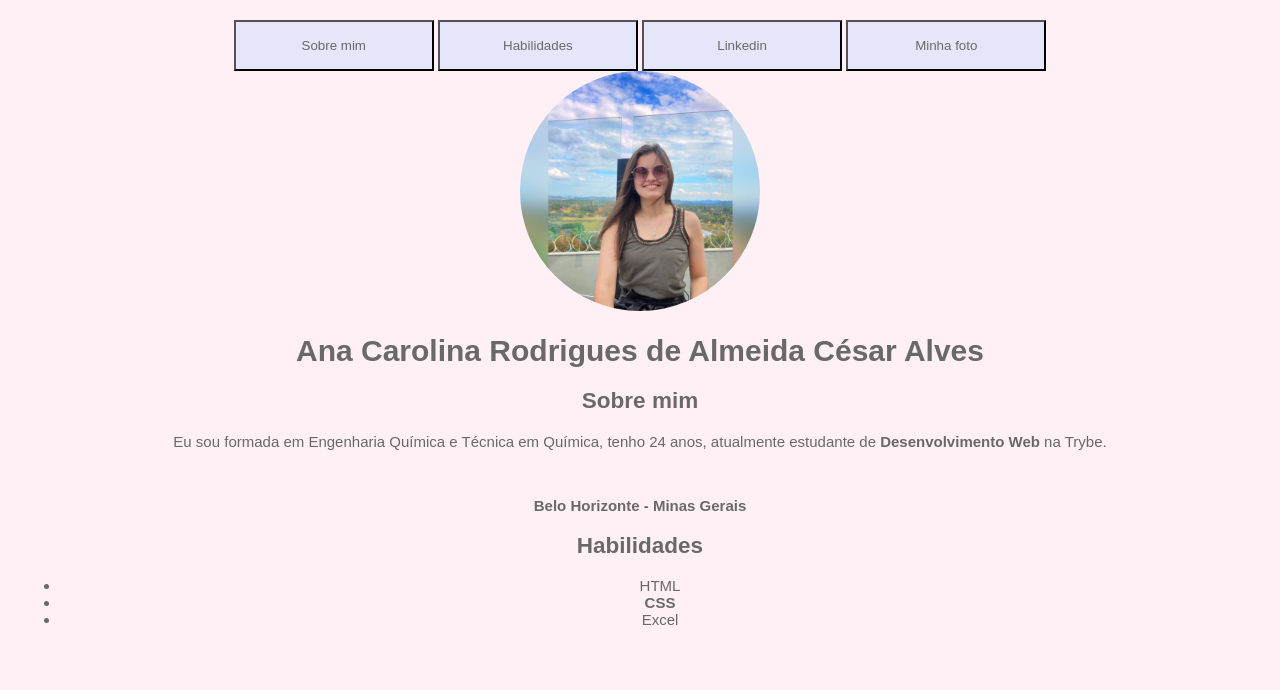
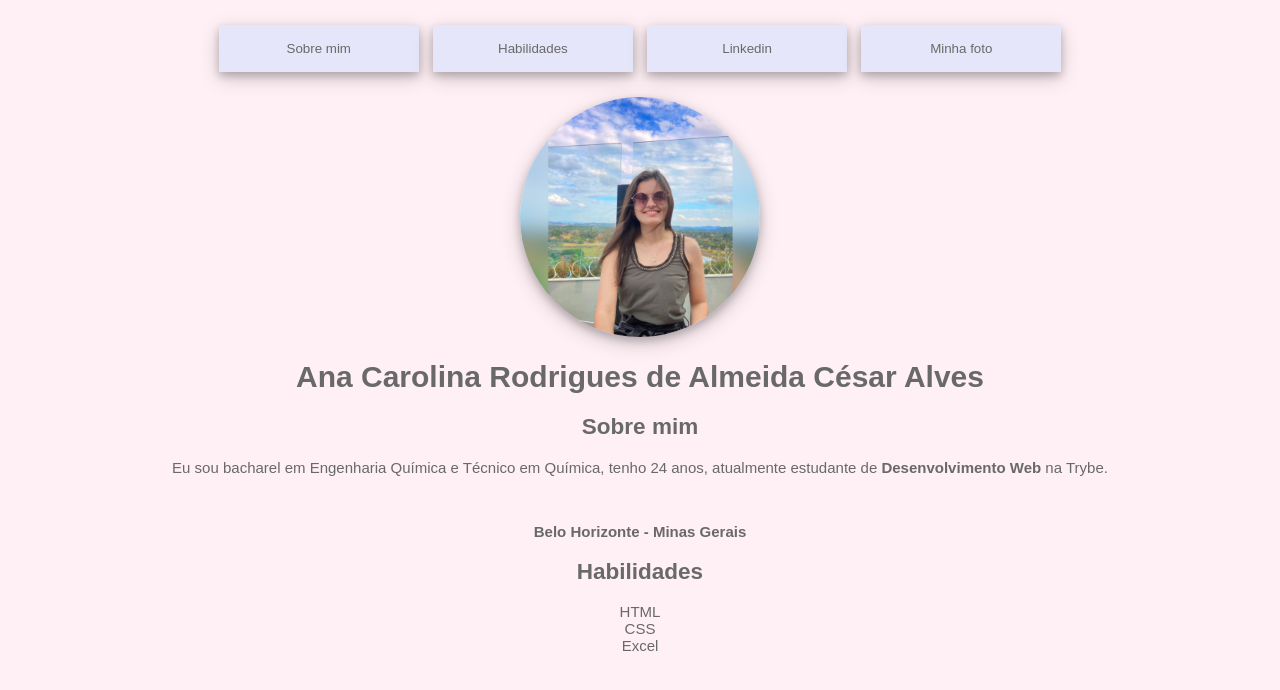
Before and after one commit to anacarolinaraca/anacarolinaraca.github.io, a plain HTML site: page index.html in a window 1280 px wide. Drawn offline with Linux system fonts and the light colour scheme.

Commit message:
melhorias no layout

```diff
--- a/index.html
+++ b/index.html
@@ -10,18 +10,33 @@
     img {
       border-radius: 450rem;
       width: 15rem;
+      margin-top: 20px;
+      box-shadow: 0 4px 8px 0 rgba(0, 0, 0, 0.2),
+        0 6px 20px 0 rgba(0, 0, 0, 0.19);
     }
 
     button {
+      margin: 5px;
+      border: none;
       padding: 1rem;
       width: 15em;
       background-color: lavender;
       color: #bdbaca;
+      box-shadow: 0 4px 8px 0 rgba(0, 0, 0, 0.2),
+        0 6px 20px 0 rgba(0, 0, 0, 0.19);
     }
 
     a {
       text-decoration: none;
       color: dimgray;
+    }
+
+    ul {
+      padding: 0;
+    }
+
+    li {
+      list-style: none;
     }
 
     body {
@@ -42,16 +57,11 @@
     </button>
     <button><a href="#fotoAna">Minha foto</a></button>
     <br />
-    <img
-      src="fotoAna.jpg"
-      alt="Minha foto de óculos"
-      id="fotoAna"
-      width="250px"
-    />
+    <img src="fotoAna.jpg" alt="Minha foto de óculos" id="fotoAna" />
     <h1>Ana Carolina Rodrigues de Almeida César Alves</h1>
     <h2 id="sobre">Sobre mim</h2>
     <p>
-      Eu sou formada em Engenharia Química e Técnica em Química, tenho 24 anos,
+      Eu sou bacharel em Engenharia Química e Técnico em Química, tenho 24 anos,
       atualmente estudante de <strong>Desenvolvimento Web</strong> na Trybe.
     </p>
     <br />
@@ -59,7 +69,7 @@
     <h2 id="habilidades">Habilidades</h2>
     <ul>
       <li class="html">HTML</li>
-      <li class="css"><strong>CSS</strong></li>
+      <li class="css">CSS</li>
       <li class="excel">Excel</li>
     </ul>
   </body>
```
